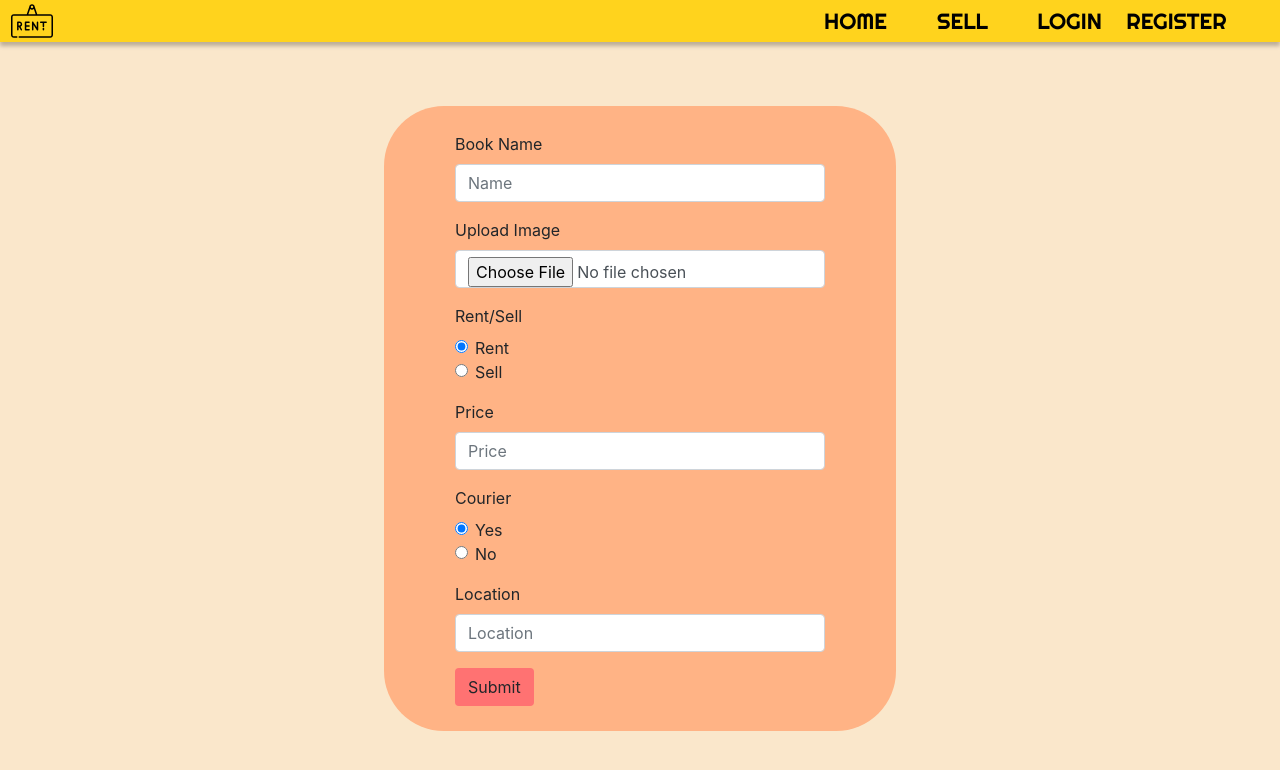
After one commit to MitanshiKshatriya/rent-buy-sell-books, a Node server app: template views/sell.ejs in a window 1280 px wide. The commit adds this page. Shown: the top 770 px of the page. Run offline with Node 20, Linux system fonts and the light colour scheme; the template is opened without the code that fills it, so the values that code supplies are empty; some libraries are stand-ins or nearby versions.

Commit message:
worked on sell

```diff
--- a/controllers/AuthController.js
+++ b/controllers/AuthController.js
@@ -24,7 +24,7 @@ const register = (req,res,next) =>  {
             //     message: "user added Succesfully"
             // })
 
-            res.redirect('/register')
+            res.redirect('/login')
         })
         .catch(error =>{
             res.json({
--- a/package.json
+++ b/package.json
@@ -18,6 +18,7 @@
     "express-session": "^1.17.1",
     "express-sessions": "^1.0.6",
     "jsonwebtoken": "^8.5.1",
-    "mongoose": "^5.10.13"
+    "mongoose": "^5.10.13",
+    "multer": "^1.4.2"
   }
 }
--- a/server.js
+++ b/server.js
@@ -13,6 +13,7 @@ const app = express()
  */
 const UserRoute = require('./routes/UserRoute')
 const AuthRoute = require('./routes/AuthRoute')
+const BookRoute = require('./routes/BooksRoutes')
 const authenticate = require('./middleware/authenticate')
 
 const PORT = process.env.PORT || 3000
@@ -59,11 +60,6 @@ app.use(middlewares)
 
 
 
-/* session middleware */
-
-
-
-/* session middleware */
 
 
 app.get('/',authenticate,function(req,res){
@@ -84,6 +80,8 @@ app.use('/',AuthRoute)
 
 app.use('/',UserRoute)
 
+app.use('/',BookRoute)
+
 app.post('/fuckmylife',function(req,res){
     console.log(req.body)
     res.send("fuck")
--- a/views/partials/header.ejs
+++ b/views/partials/header.ejs
@@ -7,7 +7,7 @@
     <script src="https://kit.fontawesome.com/b3f6b70872.js" crossorigin="anonymous"></script>
     <link rel="stylesheet" href="https://cdn.jsdelivr.net/npm/bootstrap@4.5.3/dist/css/bootstrap.min.css" integrity="sha384-TX8t27EcRE3e/ihU7zmQxVncDAy5uIKz4rEkgIXeMed4M0jlfIDPvg6uqKI2xXr2" crossorigin="anonymous">
     <link rel="stylesheet" href="style.css">
-    <title>Hello, world!</title>
+    <title>Rent Buy Sell</title>
   </head>
   <body>
     <header>
--- /dev/null
+++ b/views/sell.ejs
@@ -0,0 +1,67 @@
+<%- include("./partials/header.ejs") -%>
+
+
+
+<div class="container" id="signup-form">
+<form method="POST" action="/register">
+    <div class="form-group">
+        <label>Book Name</label>
+        <input type="text" class="form-control" name="name" id="name" placeholder="Name">
+      </div>
+    <div class="form-group">
+      <label for="exampleInputEmail1">Upload Image</label>
+      <input type="file" class="form-control"
+      id="email"
+      name="email"
+      aria-describedby="emailHelp" placeholder="Enter email">
+
+    </div>
+    <div class="form-group">
+        <label>Rent/Sell</label>
+        <div class="form-check">
+          <input class="form-check-input" type="radio" name="rent_sell" id="rent" value="rent" checked>
+          <label class="form-check-label" for="rent">
+            Rent
+          </label>
+        </div>
+        <div class="form-check">
+          <input class="form-check-input" type="radio" name="rent_sell" id="sell" value="sell">
+          <label class="form-check-label" for="exampleRadios2">
+            Sell
+          </label>
+        </div>
+      </div>
+
+    <div class="form-group">
+      <label for="exampleInputPassword1">Price</label>
+      <input type="number" class="form-control" id="price"
+      name="price"
+      placeholder="Price">
+    </div>
+    <div class="form-group">
+        <label for="courier">Courier</label>
+        <div class="form-check">
+          <input class="form-check-input" type="radio" name="courier" id="courier" value="yes" checked>
+          <label class="form-check-label" for="yes">
+            Yes
+          </label>
+        </div>
+        <div class="form-check">
+          <input class="form-check-input" type="radio" name="courier" id="courier" value="no">
+          <label class="form-check-label" for="no">
+            No
+          </label>
+        </div>
+      </div>
+      <div class="form-group">
+        <label for="location">Location</label>
+        <input type="text" class="form-control" name="location" id="location" placeholder="Location">
+      </div>
+    <button type="submit" class="btn" id="signup-btn">Submit</button>
+  </form>
+
+</div>
+
+
+
+<%- include("./partials/footer.ejs") -%>
```
Also changed, not shown: controllers/BooksController.js (added, +13 -0 lines), middleware/authenticate.js (+4 -23 lines), middleware/upload.js (added, +30 -0 lines), models/Books.js (added, +31 -0 lines), routes/BooksRoutes.js (added, +11 -0 lines), 1 other file.
